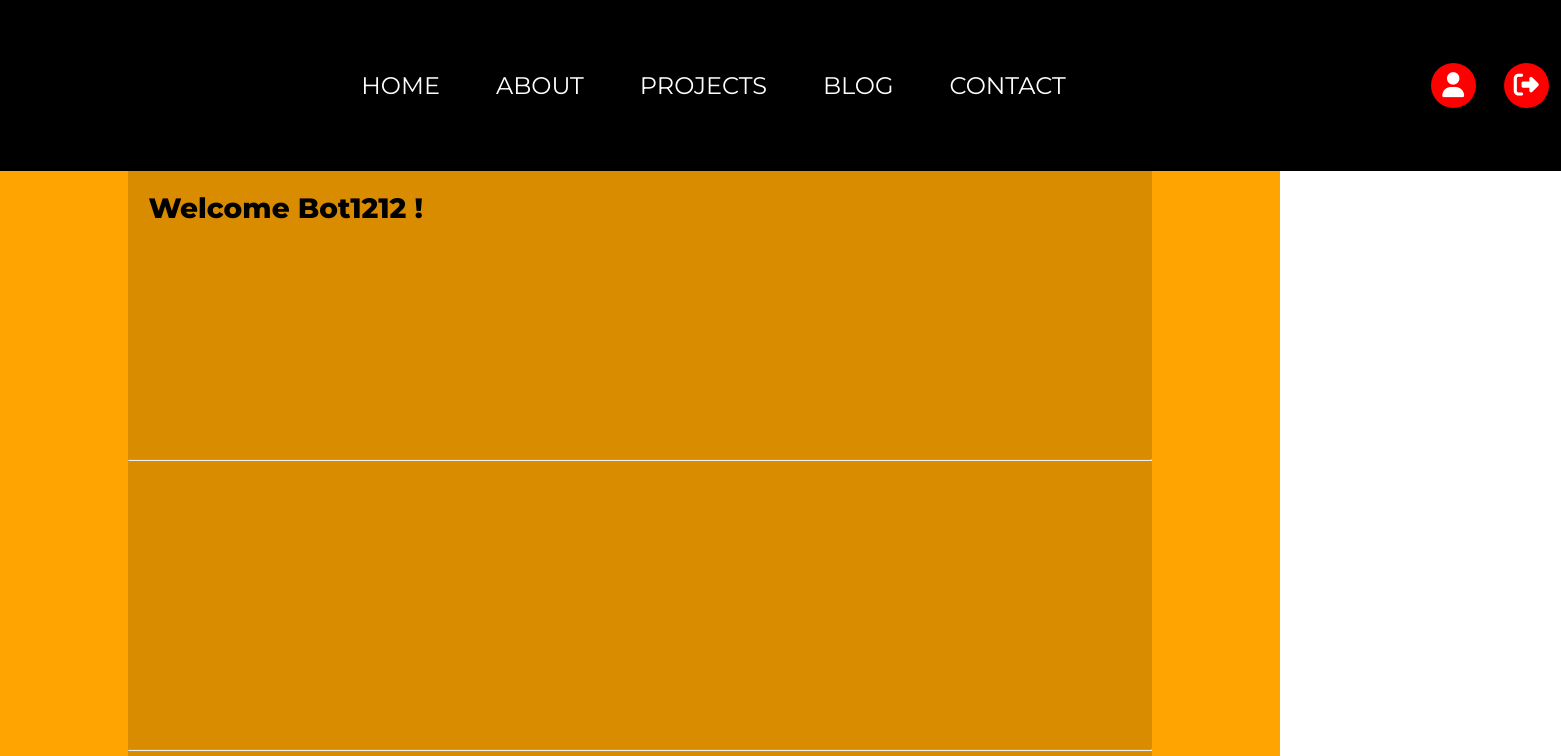
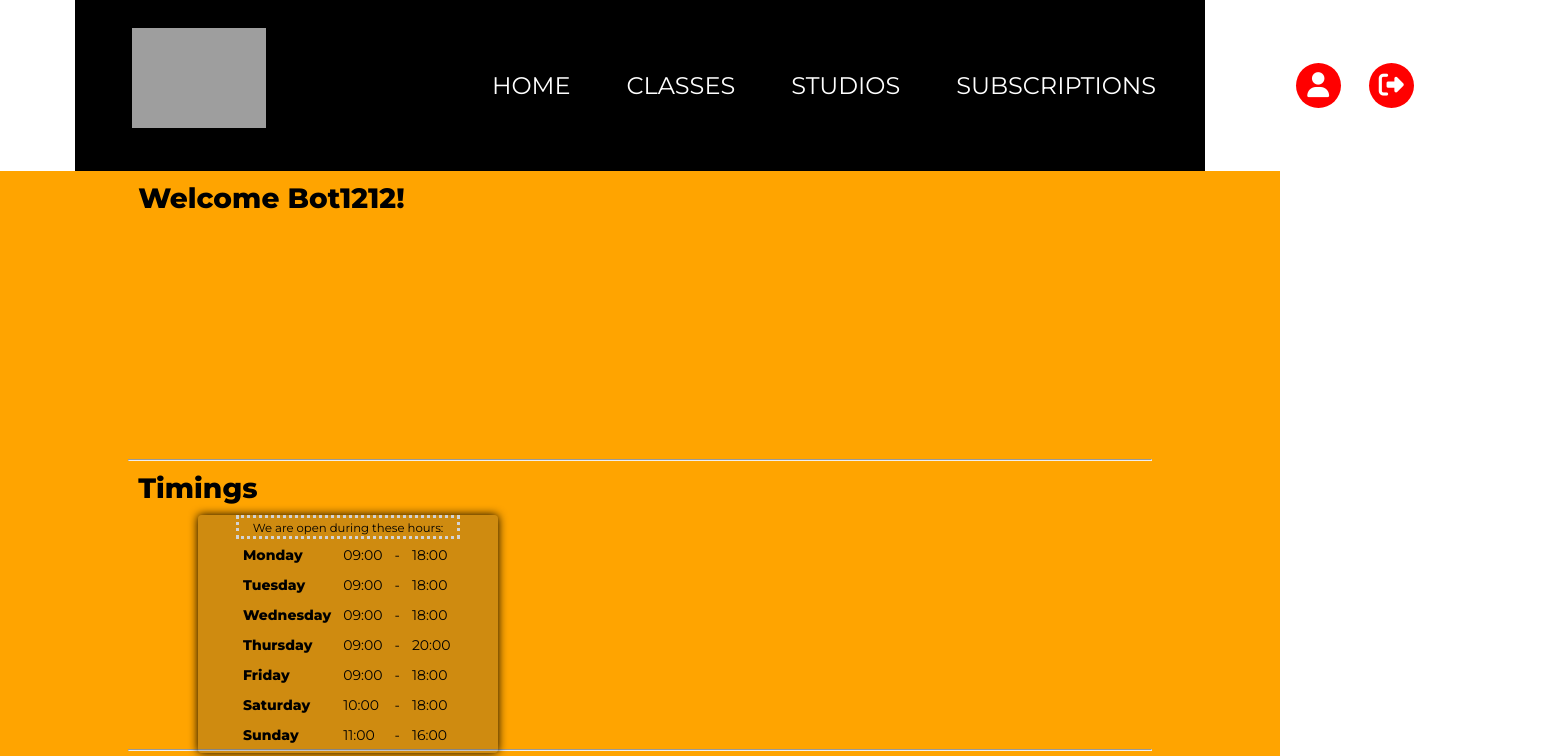
Before and after one commit to Ansh757/FullStack-Multipage-Website, a React (Create React App) app in the folder tfc/: page /main in a window 1280 px wide. Shown: the top 756 px of the page, 1561 px wide, since content can reach past the window. Built offline with nearby package versions, Linux system fonts and the light colour scheme; grey boxes are pictures that could not be loaded.

Commit message:
main page = minor bugs

```diff
--- a/tfc/package.json
+++ b/tfc/package.json
@@ -8,6 +8,7 @@
     "@testing-library/react": "^13.4.0",
     "@testing-library/user-event": "^13.5.0",
     "axios": "^1.2.1",
+    "jquery": "^3.6.1",
     "react": "^18.2.0",
     "react-dom": "^18.2.0",
     "react-router-dom": "^6.4.4",
--- a/tfc/public/index.html
+++ b/tfc/public/index.html
@@ -26,7 +26,6 @@
     -->
     <script src="https://kit.fontawesome.com/bd08041e8f.js" crossorigin="anonymous"></script>
 
-
     <script src="https://cdn.jsdelivr.net/npm/@popperjs/core@2.11.6/dist/umd/popper.min.js" integrity="sha384-oBqDVmMz9ATKxIep9tiCxS/Z9fNfEXiDAYTujMAeBAsjFuCZSmKbSSUnQlmh/jp3" crossorigin="anonymous"></script>
     <script src="https://cdn.jsdelivr.net/npm/bootstrap@5.2.3/dist/js/bootstrap.min.js" integrity="sha384-cuYeSxntonz0PPNlHhBs68uyIAVpIIOZZ5JqeqvYYIcEL727kskC66kF92t6Xl2V" crossorigin="anonymous"></script>
     <style>
--- a/tfc/src/App.js
+++ b/tfc/src/App.js
@@ -15,8 +15,8 @@ function App() {
       <BrowserRouter>
           <Routes>
           <Route path='/' element={<div><Base/></div>}/>
-          <Route path='/signup' element={<div><Register/></div>}/>
-          <Route path='/signin' element={<div><Login/></div>}/>
+          <Route path='/register' element={<div><Register/></div>}/>
+          <Route path='/login' element={<div><Login/></div>}/>
           <Route path='/plans' element={<div><Plans/></div>}/>
           <Route path='/main' element={<div><User_Main/></div>}> </Route>
           </Routes>
--- a/tfc/src/components/User/Login/style.css
+++ b/tfc/src/components/User/Login/style.css
@@ -10,23 +10,25 @@
     font-weight: 400;
     height: 100vh;
     justify-items: center;
-    overflow: hidden; width: 100vw;
-     background-color: #FFF5E3;
+    overflow: hidden;
+    width: 100vw;
+    background-color: #FFF5E3;
+    text-align: center;
 }
 
-.login > header {
+.login header {
     padding: 3%;
     text-align: center;
     background-color: rgb(0, 0, 0);
 }
 
-.login > footer {
+.login footer {
     padding: 4%;
     text-align: center;
     background-color: rgb(0, 0, 0);
 }
 
-.login > footer h3 {
+.login footer h3 {
     color: white;
     margin: 0;
 }
@@ -107,6 +109,7 @@ button.ghost {
 .login .container {
     margin: 1% 0;
 }
+
 .login .container {
     background-color: #fff;
     border-radius: 10px;
@@ -114,9 +117,11 @@ button.ghost {
     0 10px 10px rgba(0,0,0,0.22);
     position: relative;
     overflow: hidden;
-    width: 768px;
-    max-width: 100%;
-    min-height: 480px;
+    width: 48em;
+    right: 4%;
+    /*max-width: 100%;*/
+
+    /*min-height: 480px;*/
 }
 
 .form-container {
@@ -136,12 +141,12 @@ button.ghost {
     transform: translateX(100%);
 }
 
-.sign-up-container {
-    left: 0;
-    width: 50%;
-    opacity: 0;
-    z-index: 1;
-}
+/*.sign-up-container {*/
+/*    left: 0;*/
+/*    width: 50%;*/
+/*    opacity: 0;*/
+/*    z-index: 1;*/
+/*}*/
 
 .container.right-panel-active .sign-up-container {
     transform: translateX(100%);
@@ -173,7 +178,7 @@ button.ghost {
     z-index: 100;
 }
 
-.container.right-panel-active .overlay-container{
+.container .right-panel-active .overlay-container{
     transform: translateX(-100%);
 }
 
@@ -193,7 +198,7 @@ button.ghost {
     transition: transform 0.6s ease-in-out;
 }
 
-.container.right-panel-active .overlay {
+.container .right-panel-active .overlay {
     transform: translateX(50%);
 }
 
@@ -203,7 +208,7 @@ button.ghost {
     align-items: center;
     justify-content: center;
     flex-direction: column;
-    padding: 0 40px;
+    /*padding: 0 40px;*/
     text-align: center;
     top: 0;
     height: 100%;
@@ -244,6 +249,9 @@ button.ghost {
     width: 40px;
 }
 
+.signup-container {
+    width: 10em;
+}
 /*.left-container {*/
 /*    margin-left: 20%;*/
 /*    background: rgba(0, 0, 0, 0.37);*/
--- /dev/null
+++ b/tfc/src/components/User/User-Main/hours/index.js
@@ -0,0 +1,46 @@
+import $ from "jquery";
+const func = function ()  {
+    var currentDate = new Date();
+    var weekday = [];
+    weekday[0] = "Sunday";
+    weekday[1] = "Monday";
+    weekday[2] = "Tuesday";
+    weekday[3] = "Wednesday";
+    weekday[4] = "Thursday";
+    weekday[5] = "Friday";
+    weekday[6] = "Saturday";
+
+    var currentDay = weekday[currentDate.getDay()];
+
+    var currentTimeHours = currentDate.getHours();
+    currentTimeHours = currentTimeHours < 10 ? "0" + currentTimeHours : currentTimeHours;
+    var currentTimeMinutes = currentDate.getMinutes();
+    var timeNow = currentTimeHours + "" + currentTimeMinutes;
+
+    var currentDayID = "#" + currentDay; //gets todays weekday and turns it into id
+    $(currentDayID).toggleClass("today"); //this works at hightlighting today
+
+    var openTimeSplit = $(currentDayID).children('.opens').text().split(":");
+
+    var openTimeHours = openTimeSplit[0];
+    openTimeHours = openTimeHours < 10 ? "0" + openTimeHours : openTimeHours;
+
+    var openTimeMinutes = openTimeSplit[1];
+    var openTimex = openTimeSplit[0] + openTimeSplit[1];
+
+    var closeTimeSplit = $(currentDayID).children('.closes').text().split(":");
+
+    var closeTimeHours = closeTimeSplit[0];
+    closeTimeHours = closeTimeHours < 10 ? "0" + closeTimeHours : closeTimeHours;
+
+    var closeTimeMinutes = closeTimeSplit[1];
+    var closeTimex = closeTimeSplit[0] + closeTimeSplit[1];
+
+    if (timeNow >= openTimex && timeNow <= closeTimex) {
+        $(".openorclosed").toggleClass("open");
+    } else {
+        $(".openorclosed").toggleClass("closed");
+    }
+}
+
+export default func;
--- a/tfc/src/components/User/User-Main/index.js
+++ b/tfc/src/components/User/User-Main/index.js
@@ -1,6 +1,6 @@
 import React from 'react';
 import './style.css';
-
+import func from './hours'
 // Reference: https://codepen.io/grohit/pen/jObGzdG
 const User_Main = () => {
     return (
@@ -13,10 +13,9 @@ const User_Main = () => {
                     <nav>
                         <ul className="menuItems">
                             <li><a href='#' data-item='Home'>Home</a></li>
-                            <li><a href='#' data-item='About'>About</a></li>
-                            <li><a href='#' data-item='Projects'>Projects</a></li>
-                            <li><a href='#' data-item='Blog'>Blog</a></li>
-                            <li><a href='#' data-item='Contact'>Contact</a></li>
+                            <li><a href='#' data-item='Classes'>Classes</a></li>
+                            <li><a href='#' data-item='Studios'>Studios</a></li>
+                            <li><a href='#' data-item='Subscriptions'>Subscriptions</a></li>
                         </ul>
                     </nav>
                 </div>
@@ -33,13 +32,68 @@ const User_Main = () => {
             <div className="main-container">
                 <div className="section section-1">
                     <h1>
-                        Welcome <span> Bot1212</span> !
+                        Welcome <span> Bot1212</span>!
                     </h1>
                 </div>
                 <hr />
                 <div className="section section-2">
+                    <h1>
+                        Timings
+                    </h1>
 
+                    <div className="opening-hours">
+                        <div className="opening-hours-content section">
+                            <div className="header">
+                                <span id="open-status"><small className="openorclosed">We are</small></span>
+                            </div>
+                            <table className="opening-hours-table">
+                                <tr id="Monday" itemProp="openingHours" title="Open Monday at 9am to 6pm">
+                                    <td>Monday</td>
+                                    <td className="opens">09:00</td>
+                                    <td>-</td>
+                                    <td className="closes">18:00</td>
+                                </tr>
+                                <tr id="Tuesday" itemProp="openingHours" title="Open Tuesday at 9am to 6pm">
+                                    <td>Tuesday</td>
+                                    <td className="opens">09:00</td>
+                                    <td>-</td>
+                                    <td className="closes">18:00</td>
+                                </tr>
+                                <tr id="Wednesday" itemProp="openingHours" title="Open Wednesday at 9am to 6pm">
+                                    <td>Wednesday</td>
+                                    <td className="opens">09:00</td>
+                                    <td>-</td>
+                                    <td className="closes">18:00</td>
+                                </tr>
+                                <tr id="Thursday" itemProp="openingHours" title="Open Thursday at 9am to 8pm">
+                                    <td>Thursday</td>
+                                    <td className="opens">09:00</td>
+                                    <td>-</td>
+                                    <td className="closes">20:00</td>
+                                </tr>
+                                <tr id="Friday" itemProp="openingHours" title="Open Friday at 9am to 6pm">
+                                    <td>Friday</td>
+                                    <td className="opens">09:00</td>
+                                    <td>-</td>
+                                    <td className="closes">18:00</td>
+                                </tr>
+                                <tr id="Saturday" itemProp="openingHours" title="Open Saturday at 10am to 6pm">
+                                    <td>Saturday</td>
+                                    <td className="opens">10:00</td>
+                                    <td>-</td>
+                                    <td className="closes">18:00</td>
+                                </tr>
+                                <tr id="Sunday" itemProp="openingHours" title="Open Sunday at 11am to 4pm">
+                                    <td>Sunday</td>
+                                    <td className="opens">11:00</td>
+                                    <td>-</td>
+                                    <td className="closes">16:00</td>
+                                </tr>
+                            </table>
+                        </div>
+                    </div>
                 </div>
+
                 <hr />
                 <div className="section section-3">
 
--- a/tfc/src/components/User/User-Main/style.css
+++ b/tfc/src/components/User/User-Main/style.css
@@ -22,7 +22,7 @@
     text-align: right;
     background-color: rgb(0, 0, 0);
     display: flex;
-    gap: 24em;
+    gap: 10%;
 }
 
 .user-main footer {
@@ -91,7 +91,7 @@
 }
 
 .user-main .section {
-    background: rgba(0, 0, 0, 0.15);
+    /*background: rgba(0, 0, 0, 0.15);*/
     display: block;
     width: 80%;
     height: 30%;
@@ -150,10 +150,56 @@ nav .menuItems li a:hover::before {
     width: 100%;
     transition: all 0.5s ease-in-out;
 }
-.main-container .section-1 h1 {
-    padding: 2%;
+.main-container .section-1 h1, .main-container .section-2 h1 {
+    padding: 1%;
 }
 
 .main-container hr {
     margin: 0 10%;
 }
+
+.main-container .opening-hours {
+    border-radius:4px;
+    margin: 0 70px;
+    box-shadow: 0 0 10px black;
+    padding:0 10px 0 10px;
+    overflow: hidden;
+    display: inline-block;
+    background-color: rgba(66, 66, 66, 0.25);
+    width: 20em;
+    height: 17em;
+}
+
+.main-container .opening-hours .opening-hours-content {
+    float:left;
+}
+
+.today {
+    color: #8AC007;
+}
+.opening-hours-table tr td:first-child {
+    font-weight:bold;
+}
+#open-status {
+    display:block;
+    /*margin-top:-1em;*/
+    text-align:center;
+    border:dotted lightgrey 3px;
+}
+.openorclosed:after {
+    content:" open during these hours:";
+}
+.open {
+    color:green;
+}
+.open:after {
+    content:" Open";
+    color: #6C0;
+}
+.closed:after {
+    content:" Closed";
+    color: red;
+}
+.opening-hours-table tr td {
+    padding:5px;
+}
```
Also changed, not shown: 1 other file (tests, documents, lock files or other folders).
